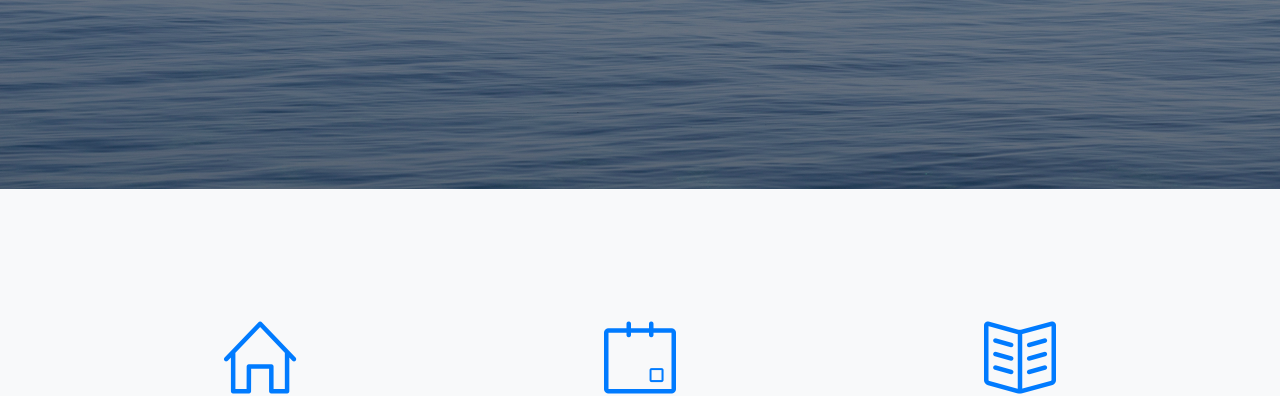
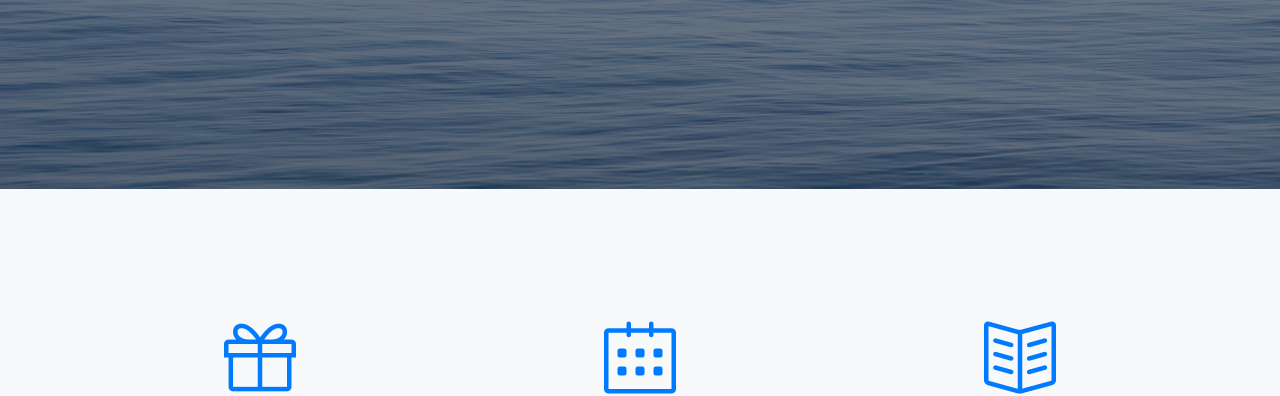
Before and after one commit to partyarchaeology/pa.github.io, a website: page index.html in a window 1280 px wide. Shown: the part 405-801 px from the top of the page. Drawn offline with Linux system fonts and the light colour scheme.

Commit message:
Update index.html

```diff
--- a/index.html
+++ b/index.html
@@ -64,7 +64,7 @@
         <div class="col-lg-4">
           <div class="features-icons-item mx-auto mb-5 mb-lg-0 mb-lg-3">
             <div class="features-icons-icon d-flex">
-              <i class="icon-home m-auto text-primary"></i>
+              <i class="icon-present m-auto text-primary"></i>
             </div>
             <h3>Themed Parties</h3>
             <p class="lead mb-0">Turn your next party into an archaeological dig experience!</p>
@@ -73,7 +73,7 @@
         <div class="col-lg-4">
           <div class="features-icons-item mx-auto mb-5 mb-lg-0 mb-lg-3">
             <div class="features-icons-icon d-flex">
-              <i class="icon-event m-auto text-primary"></i>
+              <i class="icon-calendar m-auto text-primary"></i>
             </div>
             <h3>Summer Minicamps</h3>
             <p class="lead mb-0">Sign up for a three day dive into the world of archaeology!</p>
```
